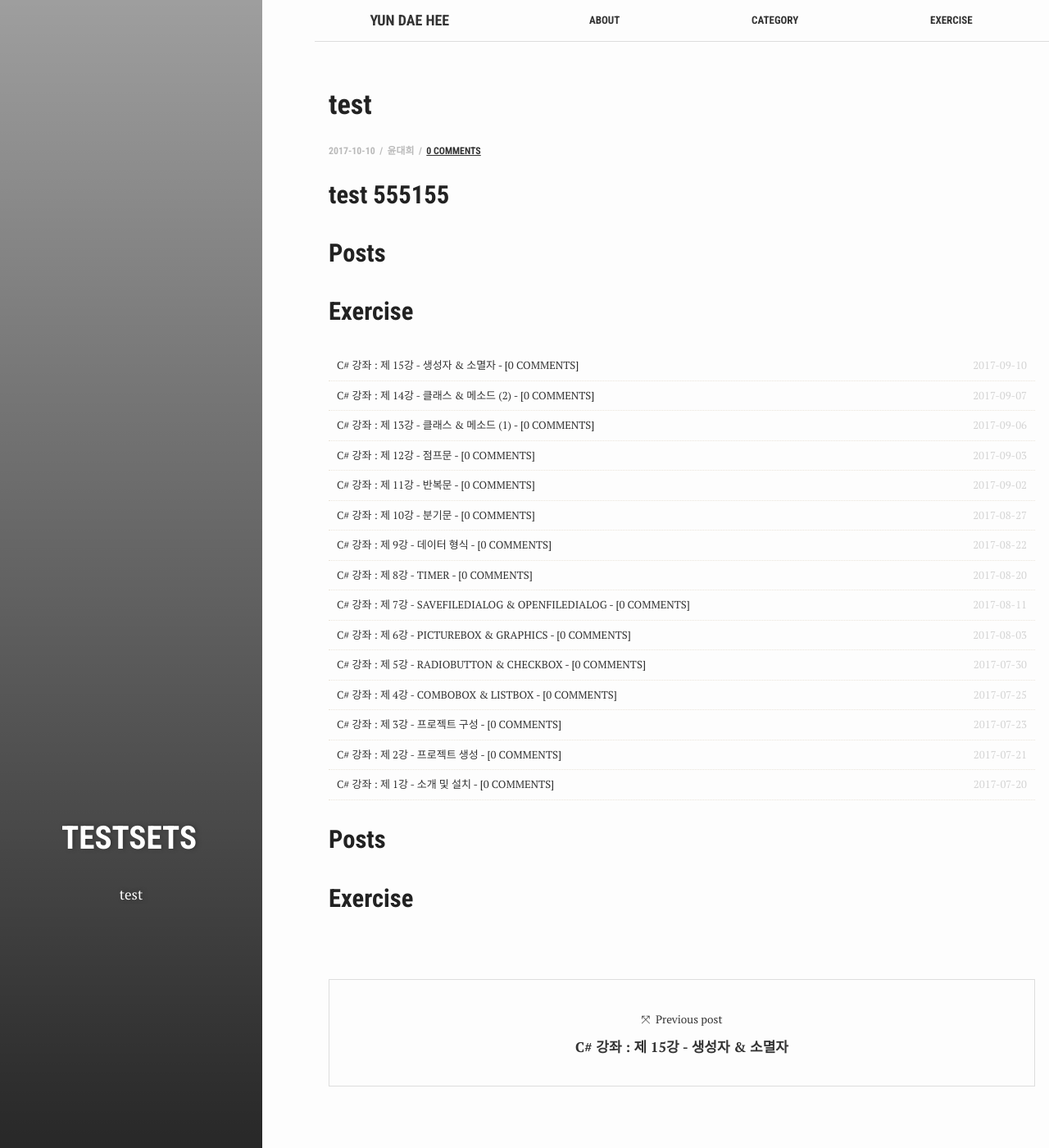
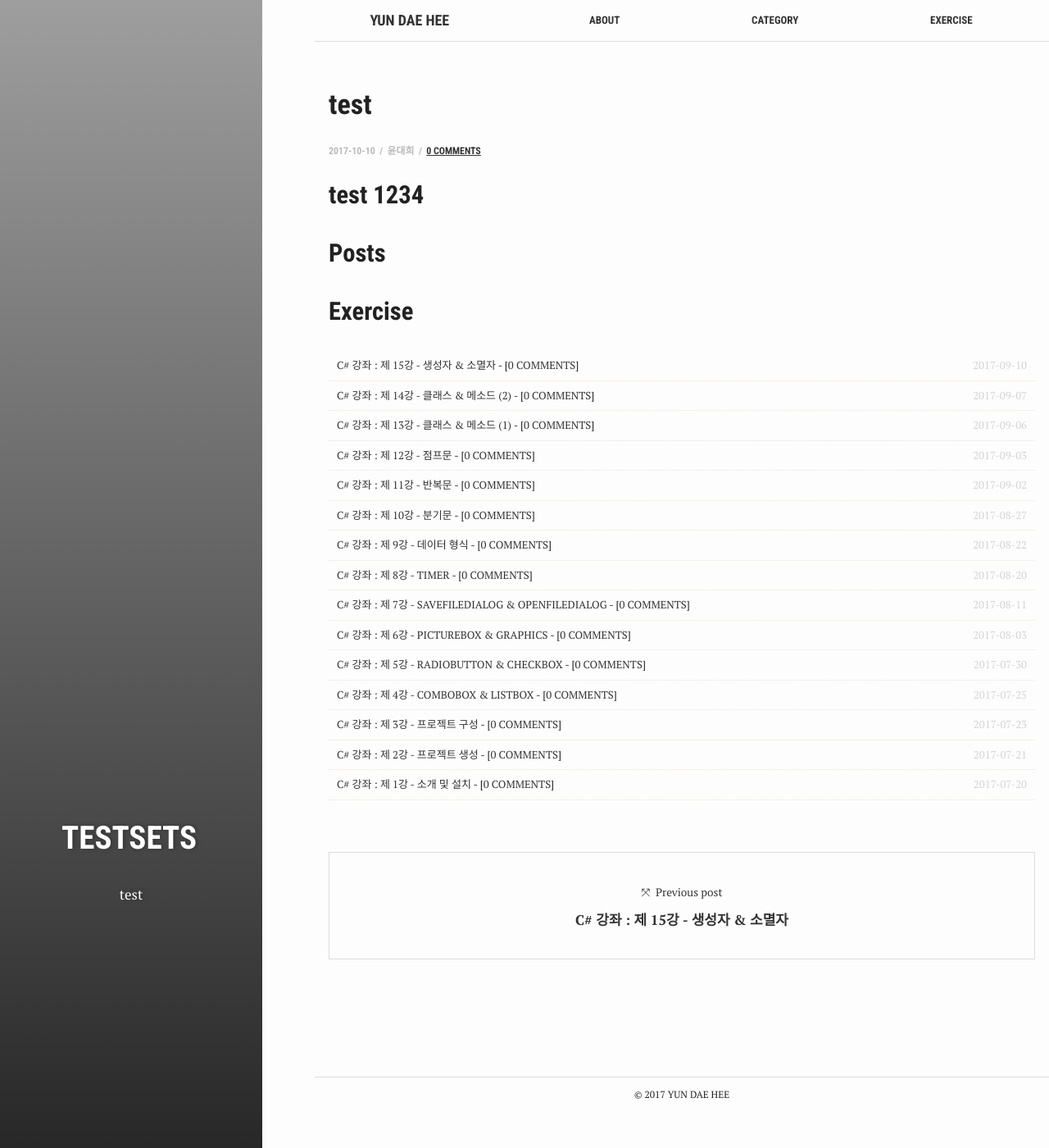
Before and after one commit to test076923/test076923.github.io, a Jekyll site: the page built from _posts/2017-10-10-ssstest.md, in a window 1280 px wide and 1400 px high. Shown: the whole window at 82% size. Built offline with Jekyll 4.4.1, drawn with Linux system fonts in a browser that asks for light colours; comment, search, counter and statistics services are not loaded.

Commit message:
Update 2017-10-10-ssstest.md

```diff
--- a/_posts/2017-10-10-ssstest.md
+++ b/_posts/2017-10-10-ssstest.md
@@ -11,18 +11,7 @@ tags: ['testsets']
 author: 윤대희
 ---
 
-## test 555155 ##
-
-{% for category in site.categories %}
-    {% assign cate = category | first %}
-    {% assign cate2 = category | last %}
-
-{% endfor %}
-
-
-{% for tag in site.tags %}
-  {% assign t = tag | first %}
-  {% assign posts = tag | last %}
+## test 1234 ##
 
 {% for category in site.categories %}
     {% assign cate = category | first %}
@@ -33,6 +22,10 @@ author: 윤대희
 
 {% endif %}
 {% endfor %}
+
+{% for tag in site.tags %}
+  {% assign t = tag | first %}
+  {% assign posts = tag | last %}
 
   <ul class="year">
   {% for post in posts %}
```
